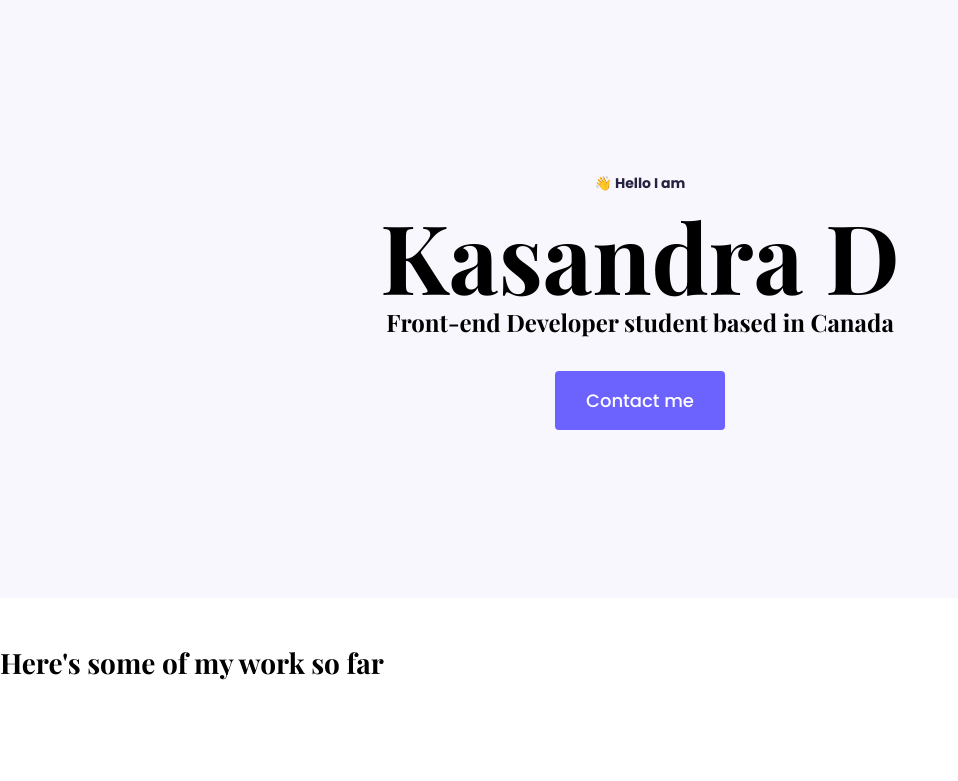
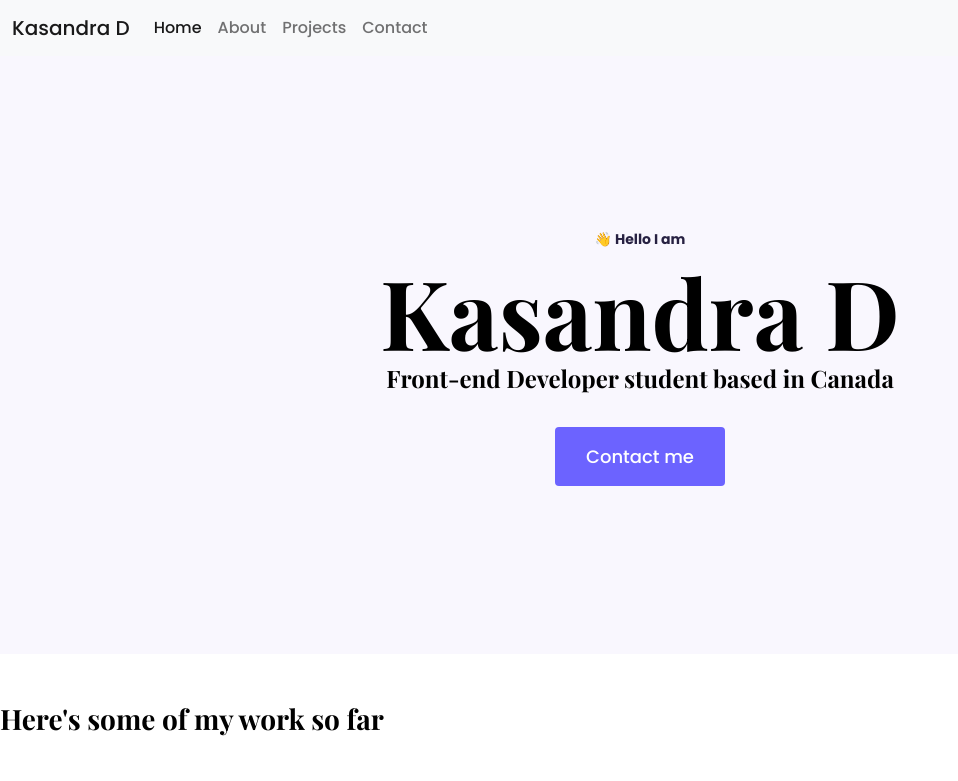
Before and after one commit to kasandradarwin/portfolio-project, a plain HTML site: page index.html in a window 1280 px wide. Shown: the top 781 px of the page, without its empty margins (0-958 px from the left). Drawn offline with nearby package versions, Linux system fonts and the light colour scheme.

Commit message:
Added Header and bootstrap Navbar

```diff
--- a/index.html
+++ b/index.html
@@ -15,6 +15,34 @@
 <link rel="preconnect" href="https://fonts.gstatic.com" crossorigin>
 <link href="https://fonts.googleapis.com/css2?family=Playfair+Display:wght@700&family=Poppins:wght@500;700&display=swap" rel="stylesheet">
 <script src="https://kit.fontawesome.com/b58b10421f.js" crossorigin="anonymous"></script>
+
+<nav class="navbar navbar-expand-lg navbar-light bg-light">
+    <div class="container-fluid">
+      <a class="navbar-brand" href="#">Kasandra D</a>
+      <button class="navbar-toggler" type="button" data-bs-toggle="collapse" data-bs-target="#navbarSupportedContent" aria-controls="navbarSupportedContent" aria-expanded="false" aria-label="Toggle navigation">
+        <span class="navbar-toggler-icon"></span>
+      </button>
+      <div class="collapse navbar-collapse" id="navbarSupportedContent">
+        <ul class="navbar-nav me-auto mb-2 mb-lg-0">
+          <li class="nav-item">
+            <a class="nav-link active" aria-current="page" href="/">Home</a>
+          </li>
+          <li class="nav-item">
+            <a class="nav-link" href="/about.html">About</a>
+          </li>
+
+          <li class="nav-item">
+            <a class="nav-link" href="/projects.html">Projects</a>
+          </li>
+
+          <li class="nav-item">
+            <a class="nav-link" href="/contact.html">Contact</a>
+          </li>
+
+      </div>
+    </div>
+  </nav>
+
 </head>
 <body>
    <div class="hero">
```
Also changed, not shown: about.html (+27 -0 lines), contact.html (+27 -0 lines), projects.html (renamed from work.html, +27 -0 lines).
